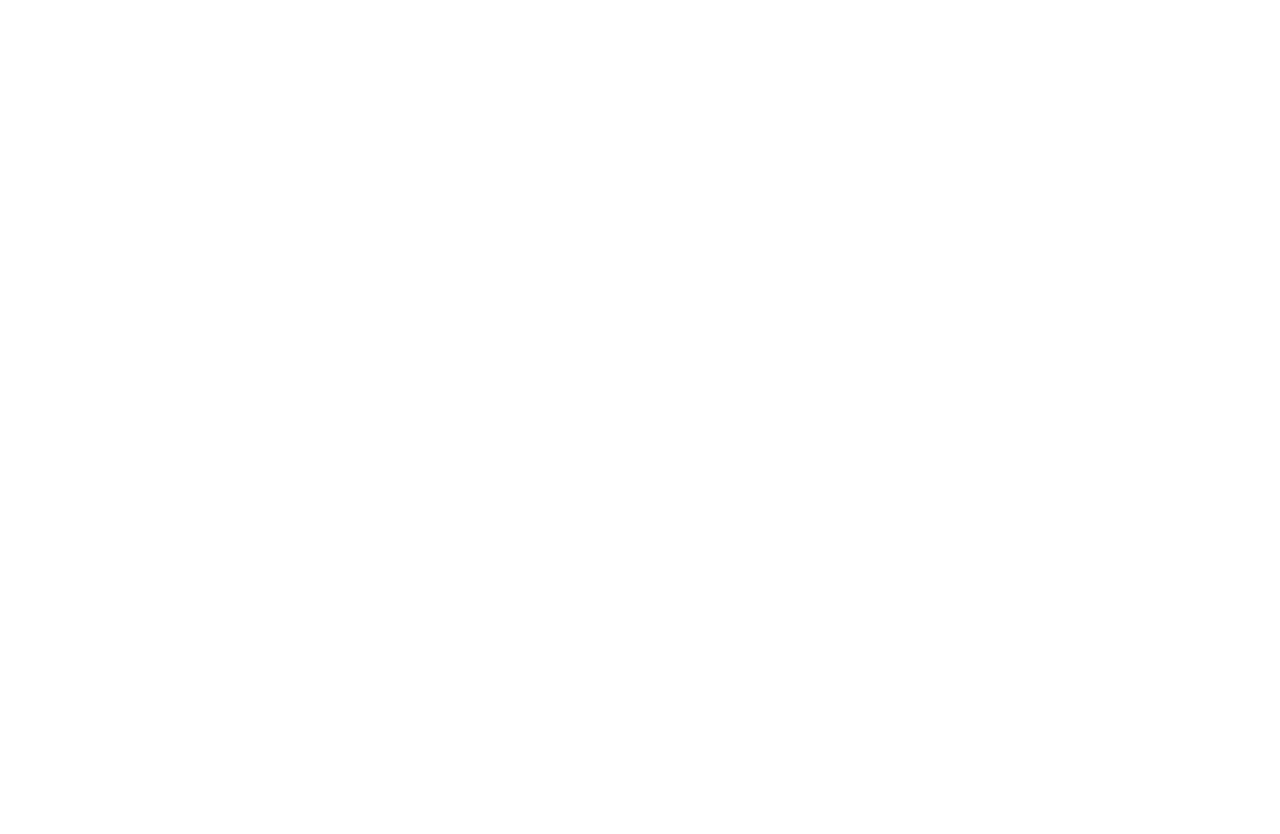
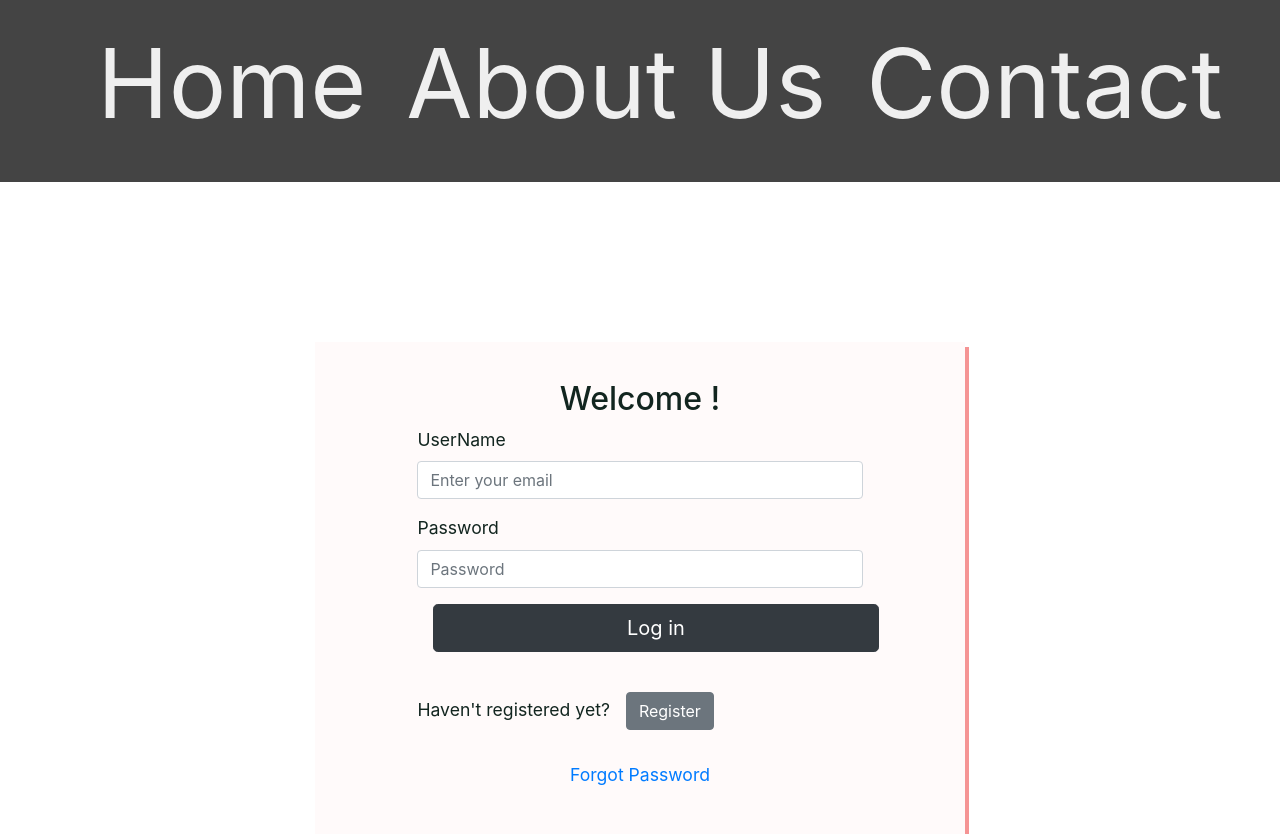
Before and after one commit to anywherefitness-tt187/Front-End-Anywherefitness, a React (Create React App) app: page /login in a window 1280 px wide. Before the commit the page ends 800 px from the top, so only its background shows below. Built offline with nearby package versions, Linux system fonts and the light colour scheme.

Commit message:
login and register.js complete

```diff
--- a/src/App.css
+++ b/src/App.css
@@ -36,7 +36,6 @@
   background-color: rgba(22, 22, 22, 0.8);
   display: flex;
   justify-content: space-evenly;
-
 }
 
 .link {
--- a/src/App.js
+++ b/src/App.js
@@ -5,6 +5,7 @@
 import './App.css';
 import InstructorHome from './components/Instructor/InstructorHome';
 import Register from './components/Register';
+import Login from './components/Login';
 
 export default function App() {
 
@@ -13,6 +14,7 @@
     <div className= 'app'>
       <Route component={Home} path='/' exact/>
       <Route component={User} path='/user'/>
+      <Route path="/login" component={Login} />
       <Route path="/signup" component={Register} />
       <Route path="/instructor" component={InstructorHome} />
       </div>
--- a/src/components/Home.js
+++ b/src/components/Home.js
@@ -11,8 +11,8 @@
 
         <div className='home'>
             <h1 className='title'>Anywhere Fitness</h1>
-            <Link className='home-link' to='/user'>User signup/login</Link>
-            <Link className='home-link' to='/instructor'>Instructor signup/login</Link>
+            <Link className='home-link' to='/login'>Login</Link>
+            <Link className='home-link' to='/signup'>Signup</Link>
         </div>
         </>
 
--- a/src/components/Instructor/InstructorHome.js
+++ b/src/components/Instructor/InstructorHome.js
@@ -3,7 +3,7 @@
 import InstructorDashboard from './InstructorDashboard';
 import InstructorCreateForm from './InstructorCreateForm';
 import InstructorUpdateForm from './InstructorUpdateForm';
-import InstructorLogin from '../InstructorLogin';
+import InstructorLogin from '../Login';
 import PrivateRoute from '../PrivateRoute';
 import NavBar from '../NavBar';
 
--- a/src/components/InstructorLogin.js
+++ b/src/components/Login.js
@@ -2,10 +2,11 @@
 import { useHistory } from "react-router-dom";
 // import NavBar from './NavBar';
 import {Form,Input,Label,FormGroup,Button } from 'reactstrap';
-import axios from "axios";
+import NavBar from './NavBar';
+import { axiosWithAuth } from '../utils/axiosWithAuth';
 
 
-export default function InstructorLogin() {
+export default function Login() {
     // const [loginInfo,setLoginInfo]=useState();
     const history=useHistory();
 
@@ -21,13 +22,12 @@
       [e.target.name]:e.target.value});
     }
 
-    const url = '#herokoo.com';
 
     const handleSubmit=(e)=>{
         console.log('on submit=',loginData);
       e.preventDefault();
-      axios //to be replaced with axiosWithAuth once login is ready
-          .post(`https://jsonplaceholder.typicode.com/posts`, loginData)
+      axiosWithAuth() //to be replaced with axiosWithAuth once login is ready
+          .post(`/api/auth/login`, loginData)
           .then((res)=>{
             console.log('Response back from reqres:',res.data)
             // setLoginData(res.data)
@@ -49,6 +49,7 @@
 
 return (
     <>
+    <NavBar/>
     <Form className="login-form"
       onSubmit={handleSubmit}
       name="login"
--- a/src/components/Register.js
+++ b/src/components/Register.js
@@ -4,6 +4,7 @@
 import axios from "axios";
 import * as yup from "yup";
 import { useHistory } from "react-router-dom";
+import NavBar from './NavBar';
 
 function Register() {
     const history=useHistory();
@@ -11,7 +12,7 @@
     const [userInfo, setUserInfo]=useState({
         username:"",
         password:"",
-        // role:"",
+        role:"",
     })
 
     // server error
@@ -24,7 +25,7 @@
     const [errors, setErrors] = useState({
       username:"",
       password:"",
-      // role:"",
+      role:"",
     });
 
 
@@ -79,8 +80,8 @@
     .min(4,"Please enter password of atleast 4 characters")
     .required("Please enter Password"),
 
-    // role: yup.string()
-    // .required("Please enter role"),
+    role: yup.string()
+    .required("Please enter role"),
    });
 
     const handleSubmit=(e)=>{
@@ -113,6 +114,8 @@
 
 
   return (
+    <>
+    <NavBar/>
     <Form className="register-form"
          onSubmit={handleSubmit}
          name="register">
@@ -143,7 +146,7 @@
         />
         {errors.password.length > 0 ? <p className="error">{errors.password}</p> : null}
         </FormGroup>
-{/*
+
         <FormGroup className="text-left">
         <Label htmlFor="role"> Role?
             <select
@@ -158,8 +161,8 @@
             <option value="instructor">Instructor</option>
             </select>
             {errors.role.length > 0 ? <p className="error">{errors.role}</p> : null}
-            </Label> */}
-        {/* </FormGroup> */}
+        </Label>
+        </FormGroup>
 
        <Button className="btn-lg btn-block"
        color="primary"
@@ -167,6 +170,7 @@
        disabled={buttonIsDisabled}
        >Register</Button>
     </Form>
+    </>
   );
 }
 
```
Also changed, not shown: 1 other file (tests, documents, lock files or other folders).
